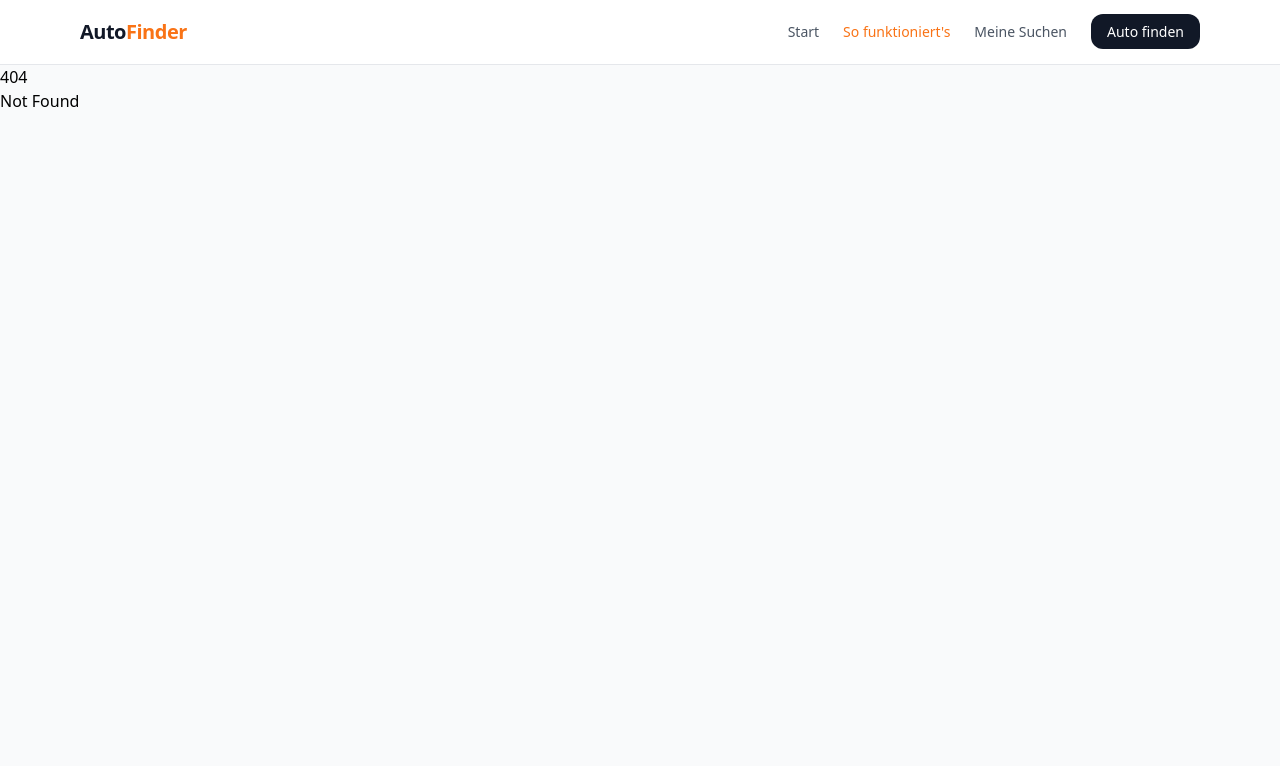
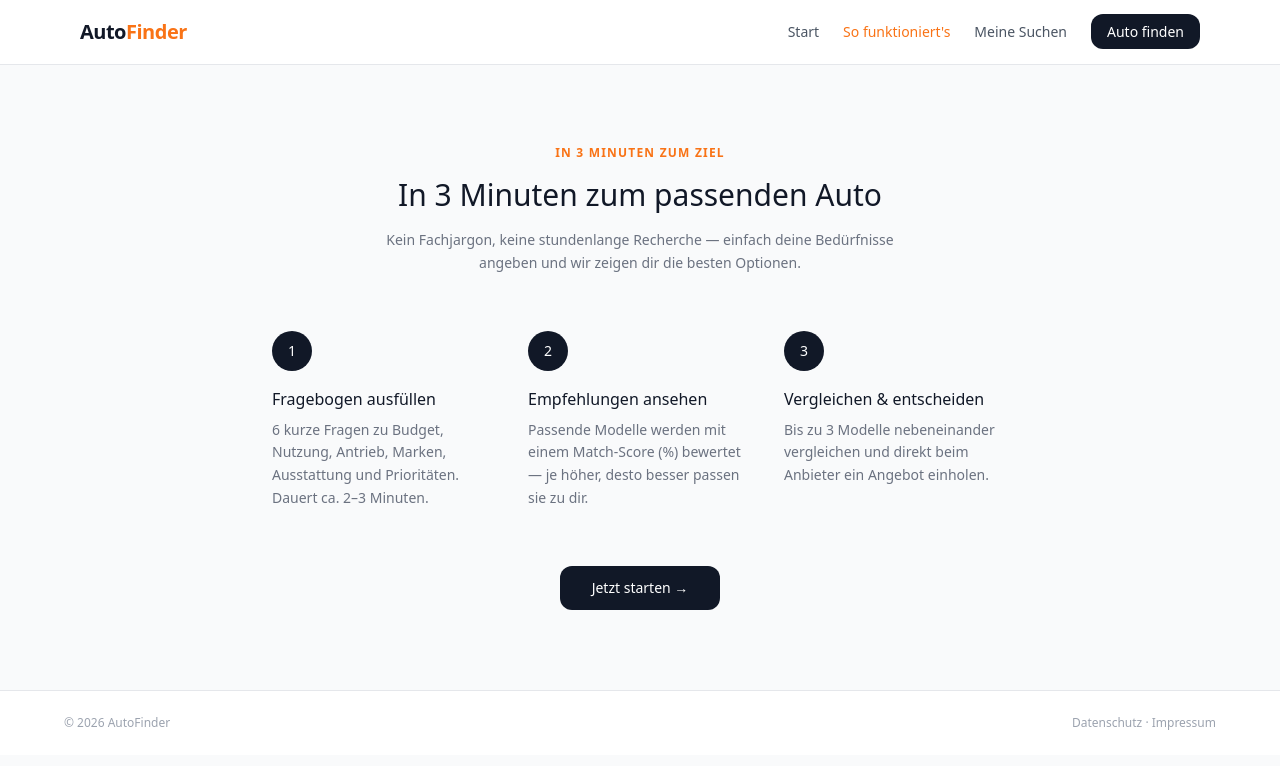
Before and after one commit to savethedavee/prototyping-ln, a SvelteKit app in the folder autofinder/: page /so-funktionierts in a window 1280 px wide. Before the commit this address had no page. Shown: the top 766 px of the page. Built offline with nearby package versions, Linux system fonts and the light colour scheme.

Commit message:
feat: anleitung page

```diff
--- /dev/null
+++ b/autofinder/src/routes/so-funktionierts/+page.svelte
@@ -0,0 +1,52 @@
+<svelte:head>
+	<title>So funktioniert's – AutoFinder</title>
+</svelte:head>
+
+<div class="mx-auto max-w-3xl px-4 py-20 text-center">
+	<p class="text-xs font-semibold uppercase tracking-widest text-primary">In 3 Minuten zum Ziel</p>
+	<h1 class="mt-4 text-3xl font-medium text-gray-900">In 3 Minuten zum passenden Auto</h1>
+	<p class="mx-auto mt-4 max-w-lg text-sm leading-relaxed text-gray-500">
+		Kein Fachjargon, keine stundenlange Recherche — einfach deine Bedürfnisse angeben und wir
+		zeigen dir die besten Optionen.
+	</p>
+
+	<div class="mt-14 grid grid-cols-1 gap-8 text-left md:grid-cols-3">
+		<div>
+			<div class="mb-4 flex h-10 w-10 items-center justify-center rounded-full bg-gray-900 text-sm font-medium text-white">1</div>
+			<h3 class="font-medium text-gray-900">Fragebogen ausfüllen</h3>
+			<p class="mt-2 text-sm leading-relaxed text-gray-500">
+				6 kurze Fragen zu Budget, Nutzung, Antrieb, Marken, Ausstattung und Prioritäten.
+				Dauert ca. 2–3 Minuten.
+			</p>
+		</div>
+		<div>
+			<div class="mb-4 flex h-10 w-10 items-center justify-center rounded-full bg-gray-900 text-sm font-medium text-white">2</div>
+			<h3 class="font-medium text-gray-900">Empfehlungen ansehen</h3>
+			<p class="mt-2 text-sm leading-relaxed text-gray-500">
+				Passende Modelle werden mit einem Match-Score (%) bewertet — je höher, desto besser
+				passen sie zu dir.
+			</p>
+		</div>
+		<div>
+			<div class="mb-4 flex h-10 w-10 items-center justify-center rounded-full bg-gray-900 text-sm font-medium text-white">3</div>
+			<h3 class="font-medium text-gray-900">Vergleichen & entscheiden</h3>
+			<p class="mt-2 text-sm leading-relaxed text-gray-500">
+				Bis zu 3 Modelle nebeneinander vergleichen und direkt beim Anbieter ein Angebot einholen.
+			</p>
+		</div>
+	</div>
+
+	<a
+		href="/finder/budget"
+		class="mt-14 inline-block rounded-card bg-gray-900 px-8 py-3 text-sm font-medium text-white transition-colors hover:bg-gray-700"
+	>
+		Jetzt starten →
+	</a>
+</div>
+
+<footer class="border-t border-gray-200 bg-white px-4 py-6">
+	<div class="mx-auto flex max-w-6xl items-center justify-between text-xs text-gray-400">
+		<span>© 2026 AutoFinder</span>
+		<span>Datenschutz · Impressum</span>
+	</div>
+</footer>
```
